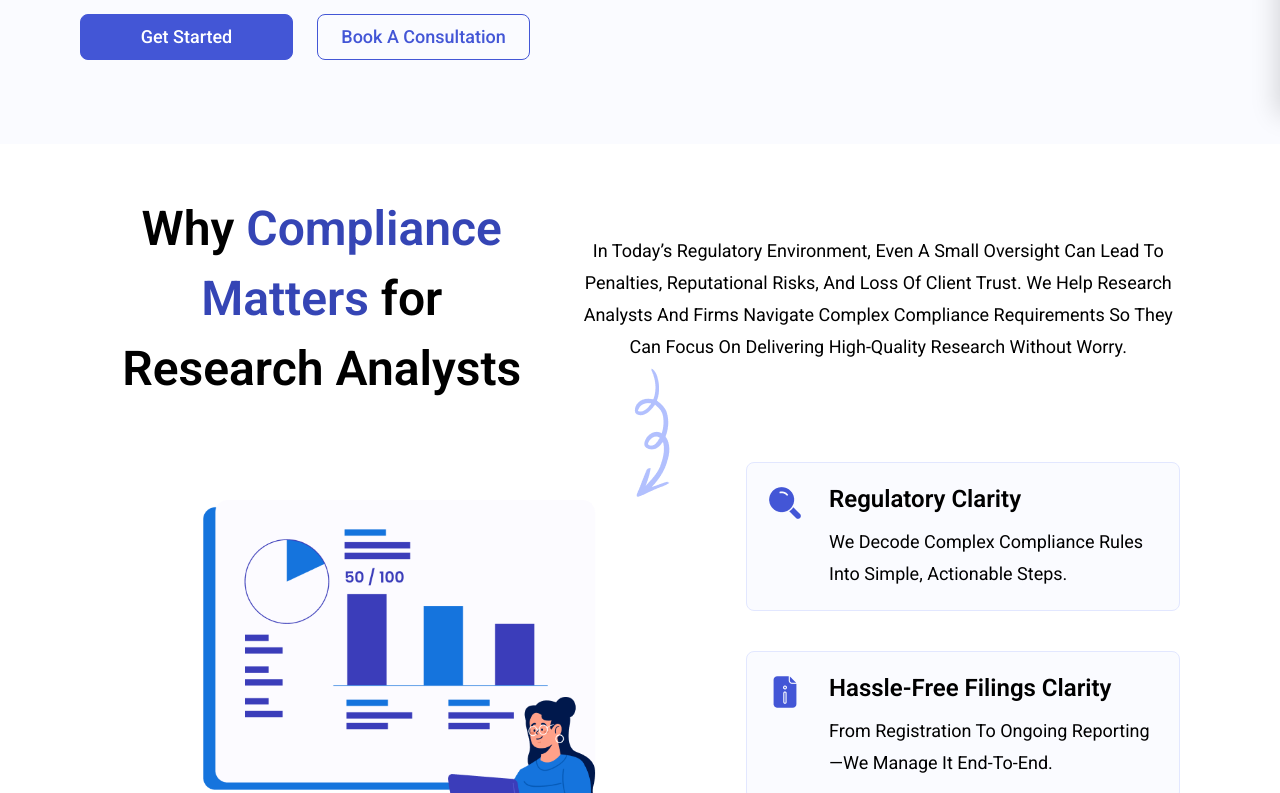
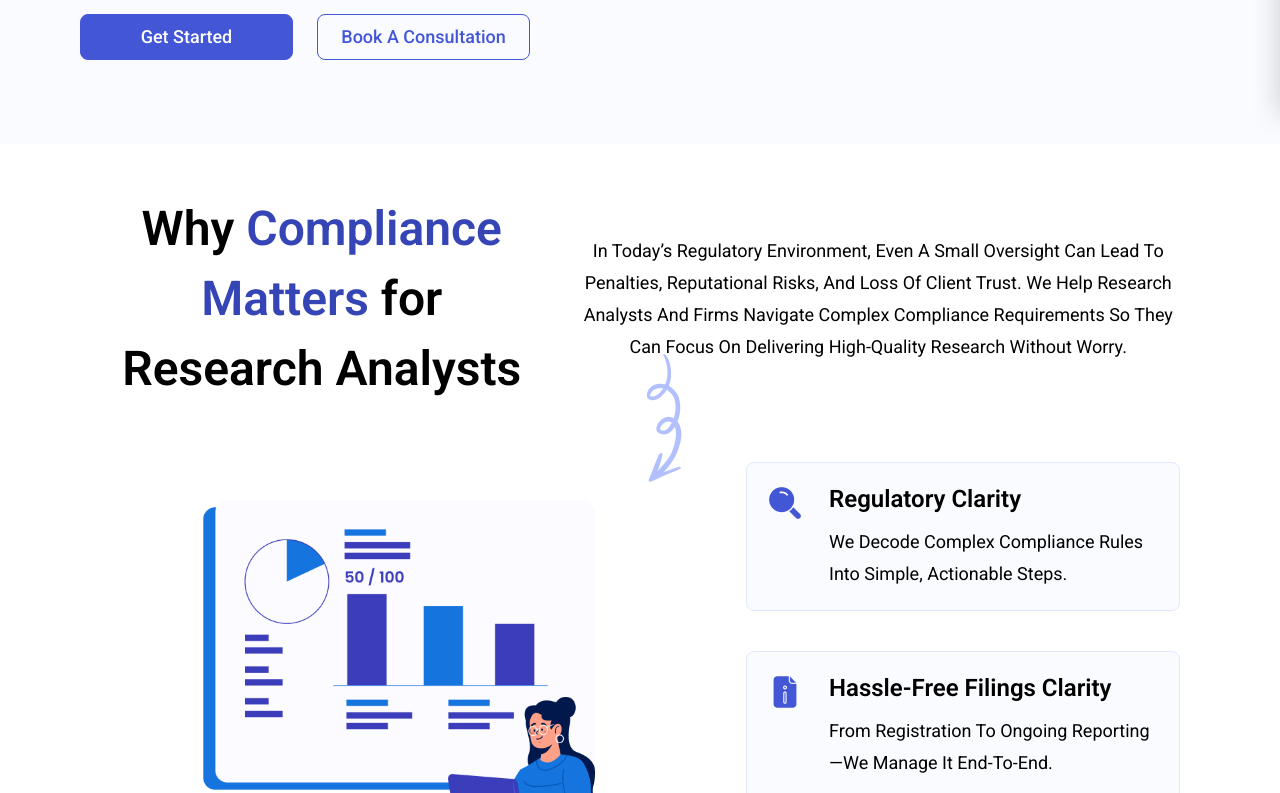
Before and after one commit to Maulshree251/Infotech-assignment---Maulshree, a plain HTML site: page index.html in a window 1280 px wide. Shown: the part 685-1478 px from the top of the page. Drawn offline with Linux system fonts and the light colour scheme.

Commit message:
fix: decor-vector-accent position

```diff
--- a/style.css
+++ b/style.css
@@ -529,8 +529,8 @@ button {
 .decor-vector-accent,
 .decor-vector-accent-img {
   position: absolute;
-  right: 4%;
-  top: -12%;
+  right: 2%;
+  top: -14.5%;
   width: 36px;
   height: 129px;
   opacity: 1;
```
